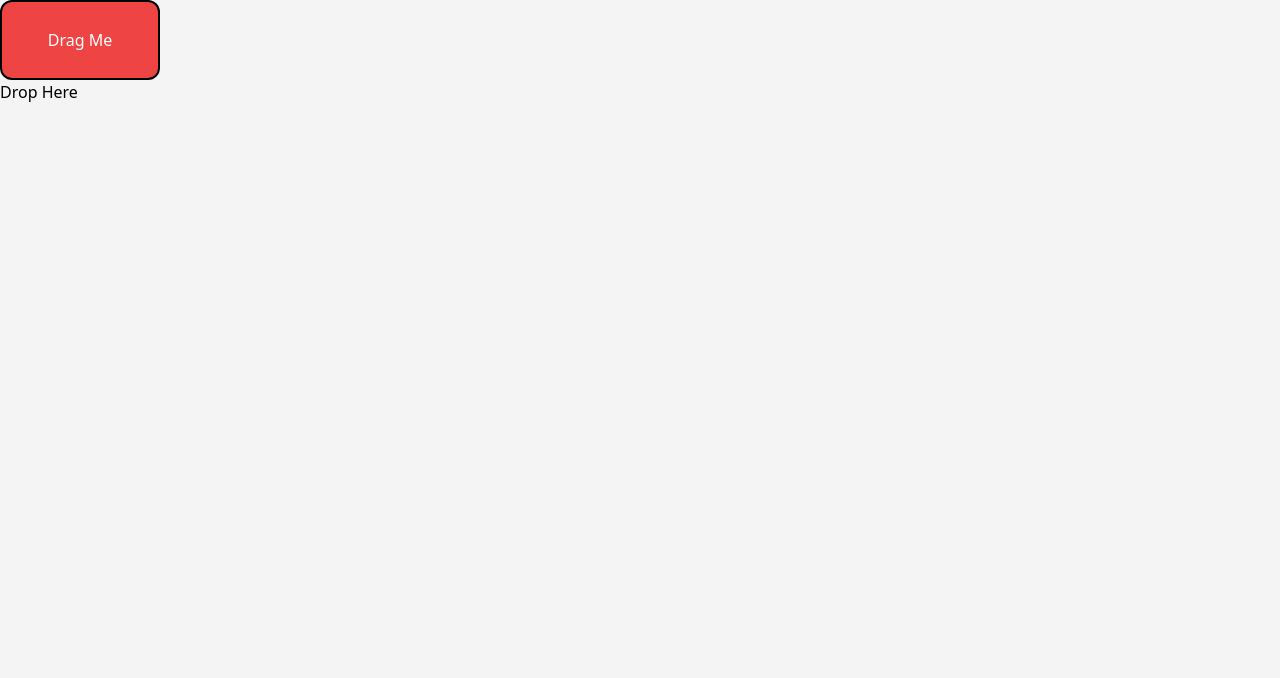
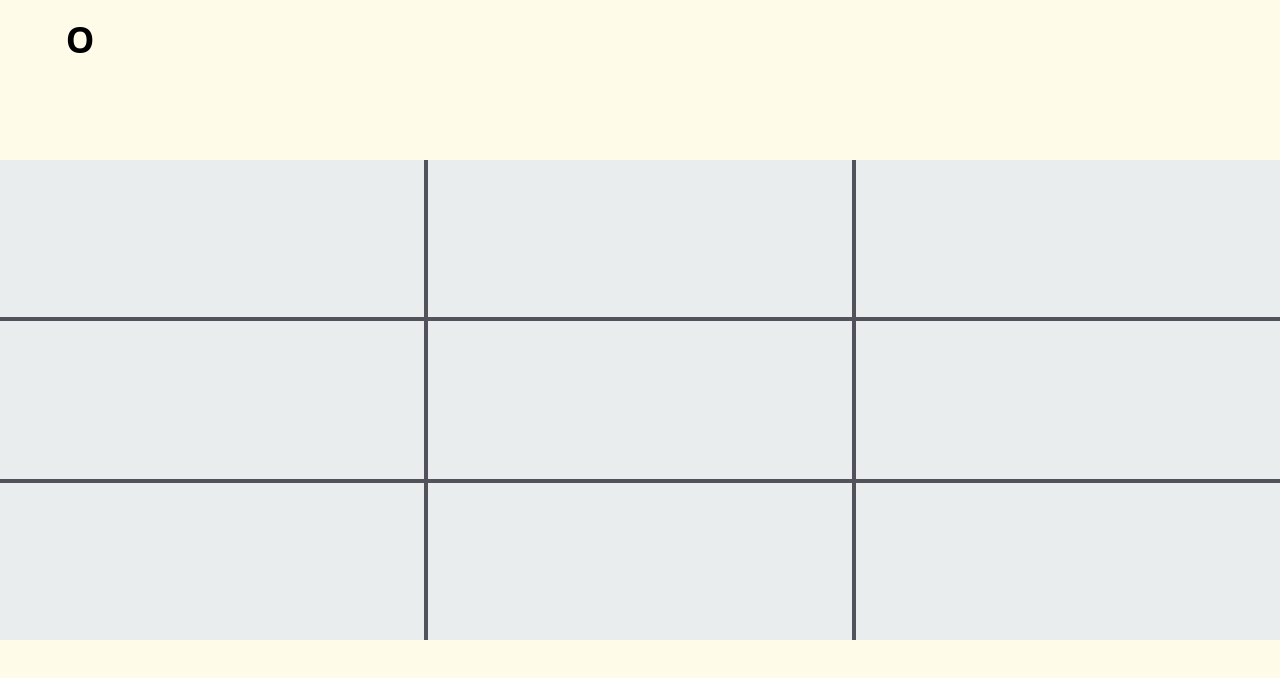
Before and after one commit to captainkapnap/kapericom, a Next.js app: page /portfolio/templates/tictactoe-dnd in a window 1280 px wide. Shown: the top 678 px of the page. Built offline with nearby package versions, Linux system fonts and the light colour scheme.

Commit message:
tictac toe should work with touch

```diff
--- a/package.json
+++ b/package.json
@@ -10,6 +10,7 @@
   },
   "dependencies": {
     "@dnd-kit/core": "^6.0.8",
+    "@dnd-kit/modifiers": "^6.0.1",
     "@t3-oss/env-nextjs": "^0.3.1",
     "next": "^13.4.2",
     "next-cloudinary": "^4.14.1",
--- a/src/pages/portfolio/templates/tictactoe-dnd.tsx
+++ b/src/pages/portfolio/templates/tictactoe-dnd.tsx
@@ -1,66 +1,199 @@
-import { DndContext, useDroppable, useDraggable } from "@dnd-kit/core";
-import { useState } from "react";
-import type { ReactNode } from "react";
+import { DndContext, useDroppable, useDraggable, TouchSensor, MouseSensor, KeyboardSensor, useSensor, useSensors } from "@dnd-kit/core";
+import { useState, useEffect } from "react";
+import type { ReactNode, CSSProperties } from "react";
 import type { DragEndEvent } from "@dnd-kit/core/dist/types";
+import type { UseDraggableArguments, UseDroppableArguments } from "@dnd-kit/core/dist/hooks";
 
 
+type DroppableProps = UseDroppableArguments & { children?: ReactNode }
+type DraggableProps = UseDraggableArguments & { children?: ReactNode }
+type EachSquareState = { [key: number]: string}
+
+
+// const defaultAnnouncements = {
+//     onDragStart(event: DragStartEvent) {
+//       return `Picked up draggable item ${event.active.id}.`;
+//     },
+//     onDragOver(event: DragOverEvent) {
+//       if (event.over?.id) {
+//         return `Draggable item ${id} was moved over droppable area ${event.over.id}.`;
+//       }
+
+//       return `Draggable item ${id} is no longer over a droppable area.`;
+//     },
+//     onDragEnd(id, overId) {
+//       if (overId) {
+//         return `Draggable item was dropped over droppable area ${overId}`;
+//       }
+
+//       return `Draggable item ${id} was dropped.`;
+//     },
+//     onDragCancel(id) {
+//       return `Dragging was cancelled. Draggable item ${id} was dropped.`;
+//     },
+//   }
+
+
+const WINNING_COMBINATIONS: string[][] = [
+    ['1', '2', '3'], // Top row
+    ['4', '5', '6'], // Middle row
+    ['7', '8', '9'], // Bottom row
+    ['1', '4', '7'], // Left column
+    ['2', '5', '8'], // Middle column
+    ['3', '6', '9'], // Right column
+    ['1', '5', '9'], // Diagonal from top-left to bottom-right
+    ['3', '5', '7'], // Diagonal from top-right to bottom-left
+  ];
 
 function ICodeThis() {
     // ================ STATE ================
-    const containers = ['A', 'B', 'C'];
-    const [isDropped, setIsDropped] = useState<boolean>(false);
-    const [parent, setParent] = useState(null);
-    const draggableMarkup = (
-        <Draggable>Drag Me</Draggable>
+    const defaultEachSquareState: EachSquareState = {
+        1: '', 2: '', 3: '', 4: '', 5: '', 6: '', 7: '', 8: '', 9: ''
+    }
+    const containers = [1, 2, 3, 4, 5, 6, 7, 8, 9];
+    const [isXTurn, setIsXTurn] = useState<boolean>(false);
+    const [eachSquareState, setEachSquareState] = useState<EachSquareState>(defaultEachSquareState);
+    const oActive = (
+        <Draggable id="o">O</Draggable>
     )
+    const xActive = (
+        <Draggable id="x">X</Draggable>
+    )
+    // const touchSensor = useSensor(TouchSensor, {
+    //     activationConstraint: {
+    //         delay: 250,
+    //         tolerance: 5,
+    //     }
+    // }
+    const mouseSensor = useSensor(MouseSensor);
+    const touchSensor = useSensor(TouchSensor);
+    const keyboardSensor = useSensor(KeyboardSensor);
 
-    // ================ HELPERS ================
-    function Droppable({ children }: {children: ReactNode}) {
-        const {isOver, setNodeRef} = useDroppable({ id: 'droppable' });
-        const style = {
-            color: isOver ? 'green' : undefined,
-            backgroundColor: isOver ? 'red' : undefined,
+    const sensors = useSensors(
+        mouseSensor,
+        touchSensor,
+        keyboardSensor,
+    );
+
+
+    // ================ DND Kit events ================
+    // const onDragStart = (event: DragStartEvent) => { defaultAnnouncements.onDragStart("draggable")
+    // }
+
+    function Droppable(props: DroppableProps) {
+        const {isOver, setNodeRef} = useDroppable({ id: props.id, data: { accepts: [ 'open' ] } });
+        const gameBoardStyle = {
+            bgColor: '#EAEDED'
+        }
+
+        const style: CSSProperties = {
+            backgroundColor: isOver && typeof props.id === 'number' && !eachSquareState[props.id] ? 'green' : gameBoardStyle.bgColor,
+            fontSize: '4rem',
+            textAlign: 'center',
+            fontWeight: 'bold',
         }
 
         return (
             <div ref={setNodeRef} style={style}>
-                {children}
+                {props.children}
             </div>
         )
     }
 
-    function Draggable({ children }: { children: ReactNode}) {
-        const {attributes, listeners, setNodeRef, transform} = useDraggable({ id: 'draggable '});
+    function Draggable(props: DraggableProps) {
+        const {attributes, listeners, setNodeRef, transform} = useDraggable({ id: props.id, data: { type: 'takenO'} });
         const style = transform ? {
             transform: `translate3d(${transform.x}px, ${transform.y}px, 0)`
         } : undefined;
 
         return (
-            <button className="bg-red-500 border-2 border-black rounded-xl w-40 h-20 text-white" ref={setNodeRef} style={style} {...listeners} {...attributes}>
-                {children}
+            <button className="w-40 h-20 text-black text-4xl font-bold" ref={setNodeRef} style={style} {...listeners} {...attributes}>
+                {props.children}
             </button>
         )
     }
 
     function handleDragEnd(event: DragEndEvent) {
-        if (event.over && event.over.id === 'droppable') {
-            setIsDropped(true);
+        console.log(event)
+        setIsXTurn(!isXTurn);
+        const targetSquare: number | undefined = typeof event.over?.id === 'number' ? event.over.id : undefined;
+
+        // Dont think squareAccepts really matters for this use case.. would be nice if
+        // specifically allowing images or text or other template types though
+        // const squareAccepts = Array.isArray(event.over?.data.current?.accepts)
+        //     ? event.over?.data.current?.accepts as string[]
+        //     : undefined;
+
+        // const isSquareAvailable = squareAccepts?.some(str => str.includes('open')) ?? false;
+
+        const isSquareAvailable = targetSquare !== undefined && eachSquareState[targetSquare] === '' ? true : false;
+
+        if (isSquareAvailable && targetSquare !== undefined) {
+            setEachSquareState((prevSquareStates) => ({
+                ...prevSquareStates,
+                [targetSquare]: (event.active.id as string).toUpperCase(),
+            }))
+        }
+
+    }
+
+    function SetupGameBoard() {
+
+        return (
+            <div className='gameBoard bg-zinc-600 h-3/5 grid gap-1 grid-cols-3 grid-rows-3'>
+                {containers.map((id) => (
+                    <Droppable id={id} key={id}>
+                        {eachSquareState[id]}
+                    </Droppable>
+                ))}
+            </div>
+        )
+
+    }
+    // ================ HELPERS ================
+    function isWinner(board: EachSquareState, player: string, combination: string[]): boolean {
+        return combination.every((square) => board[parseInt(square)] === player);
+    }
+
+    function checkWinner(player: string): boolean {
+        return WINNING_COMBINATIONS.some((combination) => isWinner(eachSquareState, player, combination))
+    }
+
+    function alertWinner() {
+        const isXWinner = checkWinner('X');
+        const isOWinner = checkWinner('O');
+
+        if (isXWinner) {
+            alert("X Wins!");
+        } else if (isOWinner) {
+            alert("O Wins!");
+        } else {
+
         }
     }
 
     // ================ LIFECYCLE ================
-
+    useEffect(() => {
+        return alertWinner()
+    }, [eachSquareState])
 
     // ================ RETURN ================
     return (
       <div id="toggleDarkDiv" className="dark">
-        <div id="bodyDiv" className="bg-zinc-100 min-h-[100svh]">
-           <DndContext onDragEnd={handleDragEnd}>
-            {!isDropped ? draggableMarkup : null}
-              <Droppable>
-                {isDropped ? draggableMarkup : 'Drop Here'}
-              </Droppable>
-           </DndContext>
+        <div id="bodyDiv" className="bg-zinc-900 h-[100svh] overflow-hidden">
+            <DndContext onDragEnd={handleDragEnd} sensors={sensors} >
+
+            <div className='topPlayer h-1/5 bg-yellow-50'>
+                {!isXTurn ? oActive : null}
+            </div>
+
+            <SetupGameBoard />
+
+            <div className='bottomPlayer h-1/5 bg-yellow-50'>
+                {isXTurn ? xActive : null}
+            </div>
+
+            </DndContext>
         </div>
       </div>
 
```
Also changed, not shown: 1 other file (tests, documents, lock files or other folders).
